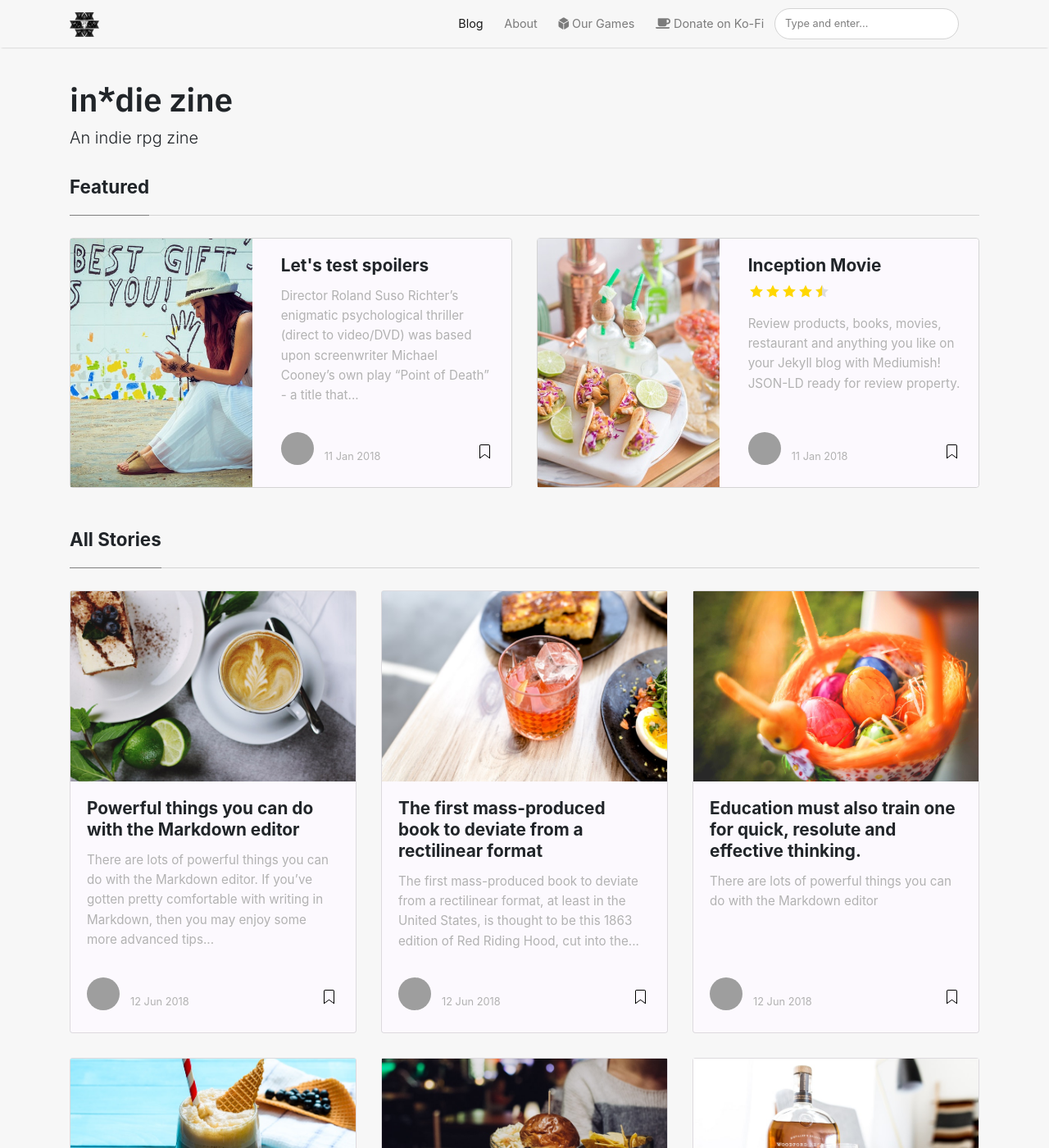
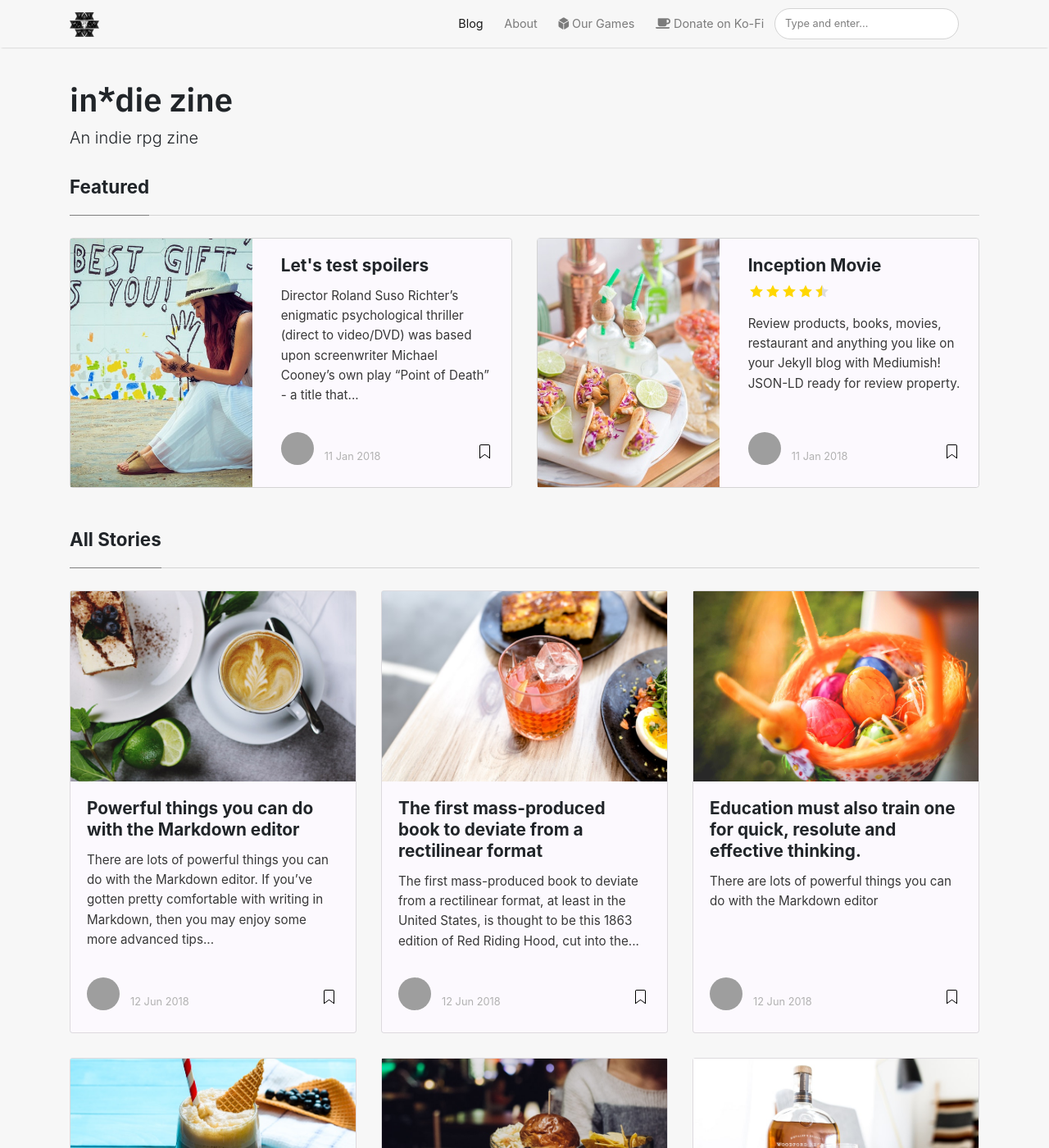
Before and after one commit to indie-zine/indie-zine.github.io, a Jekyll site: the page built from index.html, in a window 1280 px wide and 1400 px high. Shown: the whole window at 82% size. Built offline with Jekyll 4.4.1, drawn with Linux system fonts in a browser that asks for light colours; nearby versions of some CDN libraries; the list of posts is cut into pages by our own code; grey boxes are pictures that could not be loaded.

Commit message:
changed gray card text darker for more readability

```diff
--- a/assets/css/screen.css
+++ b/assets/css/screen.css
@@ -6,6 +6,7 @@ License: https://www.wowthemes.net/freebies-license/
 :root {
   --darkest-gray: #191919;
   --dark-gray: #212529;
+  --darkish-gray: #383838;
   --gray: #7f7f7f;
   --light-gray: #b2b2b2;
   --lighter-gray: #d4d4d4;
@@ -189,7 +190,7 @@ section.recent-posts {
 
 .listfeaturedtag h4.card-text,
 .listrecent h4.card-text {
-    color: var(--light-gray);
+    color: var(--darkish-gray);
     font-size: 0.95rem;
     line-height: 1.6;
     font-weight: 400;
```
